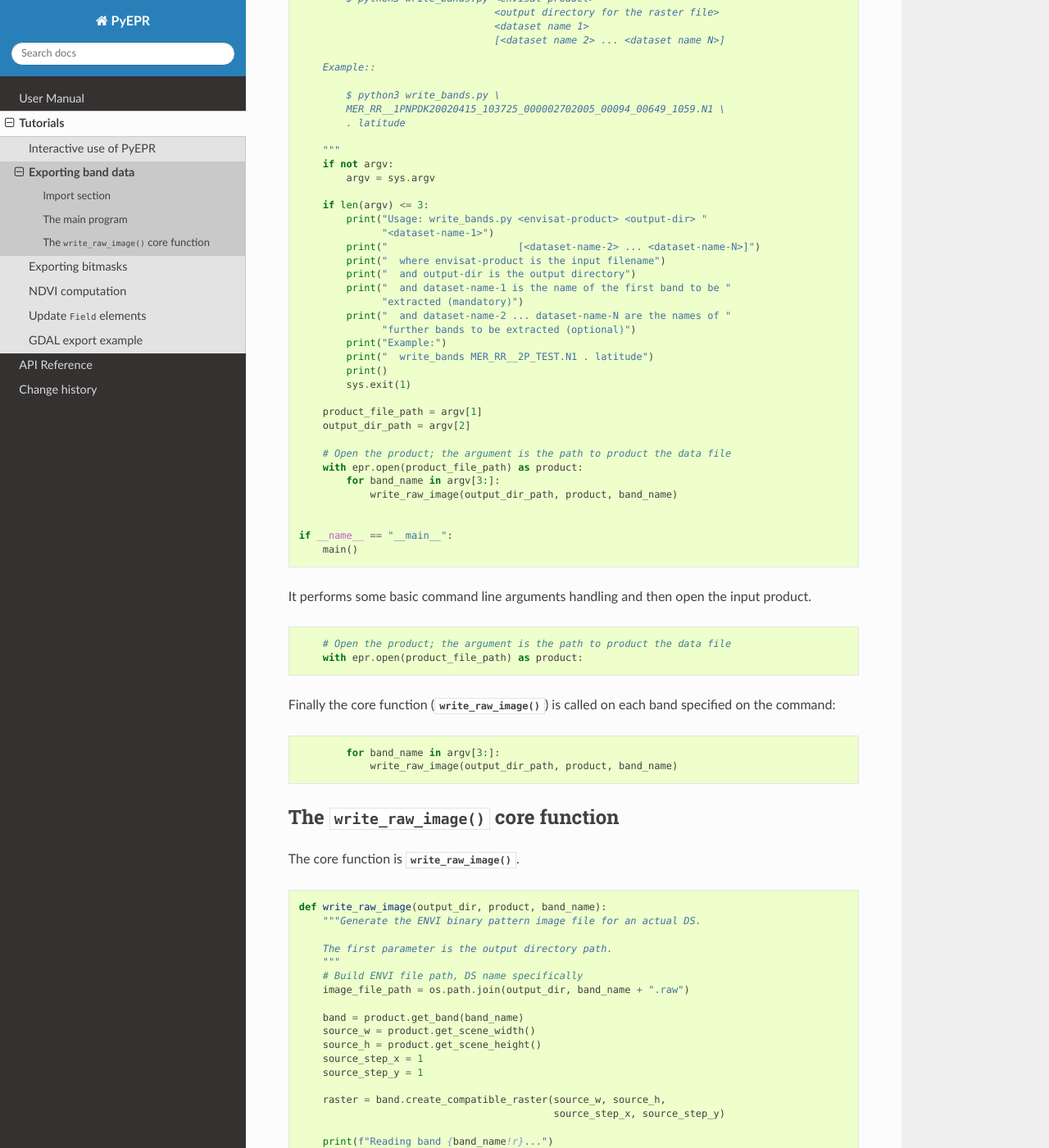
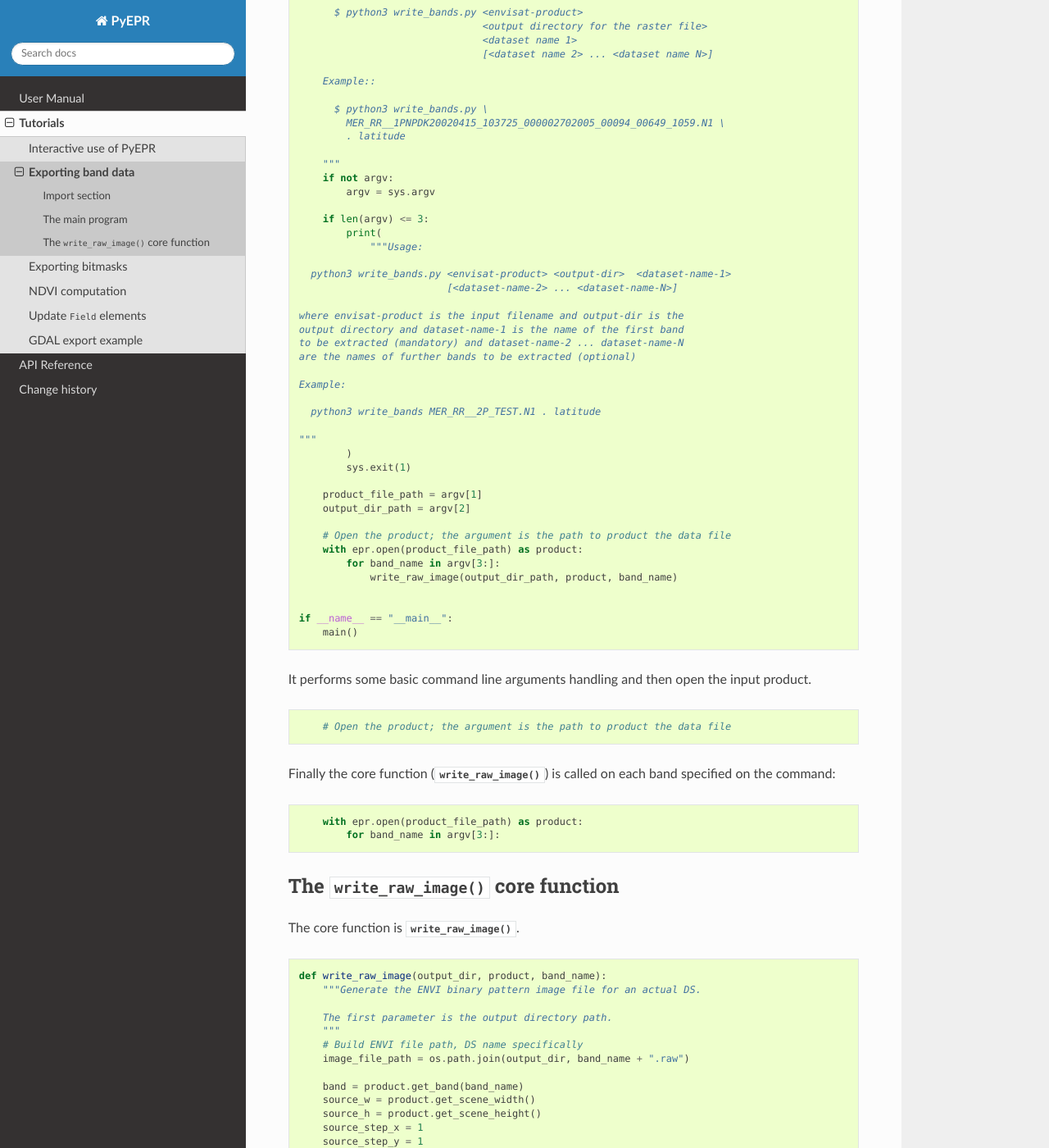
Before and after one commit to avalentino/pyepr, a Sphinx documentation site: the page built from doc/bands_example.rst, in a window 1280 px wide and 1400 px high, scrolled down 1149 px. Shown: the whole window at 82% size. Built offline with Sphinx 7.4.7 and the Read the Docs theme 3.1.0, drawn with Linux system fonts in a browser that asks for light colours; formulas are drawn with MathJax 3; some of the changed text lies outside the part shown.

Commit message:
Reformat examples

```diff
--- a/doc/examples/export_gdalvrt.py
+++ b/doc/examples/export_gdalvrt.py
@@ -1,9 +1,10 @@
 #!/usr/bin/env python3
 
 import os
-import epr
+
 from osgeo import gdal
 
+import epr
 
 epr_to_gdal_type = {
     epr.E_TID_UNKNOWN: gdal.GDT_Unknown,
@@ -21,11 +22,11 @@
 }
 
 
-def epr2gdal_band(band, vrt):
+def epr2gdal_band(band, vrt):  # noqa: C901, PLR0914
     product = band.product
     dataset = band.dataset
     record = dataset.read_record(0)
-    field = record.get_field_at(band._field_index - 1)
+    field = record.get_field_at(band._field_index - 1)  # noqa: SLF001
 
     ysize = product.get_scene_height()
     xsize = product.get_scene_width()
@@ -40,8 +41,10 @@
             raise RuntimeError(f"unable to open {vrt!r}")
         driver = gdal_ds.GetDriver()
         if driver.ShortName != "VRT":
-            raise TypeError(f"unexpected GDAL driver ({driver.ShortName}). "
-                            f"VRT driver expected")
+            raise TypeError(
+                f"unexpected GDAL driver ({driver.ShortName}). "
+                f"VRT driver expected"
+            )
     else:
         driver = gdal.GetDriverByName("VRT")
         if driver is None:
@@ -96,7 +99,7 @@
     return gdal_ds
 
 
-def epr2gdal(product, vrt, overwrite_existing=False):
+def epr2gdal(product, vrt, *, overwrite_existing: bool = False):
     if isinstance(product, str):
         filename = product
         product = epr.open(filename)
@@ -171,13 +174,13 @@
     plt.figure()
     plt.subplot(2, 1, 1)
     plt.imshow(eprdata)
-    plt.grid(True)
+    plt.grid()
     cb = plt.colorbar()
     cb.set_label(unit)
     plt.title("EPR data")
     plt.subplot(2, 1, 2)
     plt.imshow(vrtdata)
-    plt.grid(True)
+    plt.grid()
     cb = plt.colorbar()
     cb.set_label(unit)
     plt.title("VRT data")
--- a/doc/examples/update_elements.py
+++ b/doc/examples/update_elements.py
@@ -2,8 +2,8 @@
 
 import numpy as np
 from matplotlib import pyplot as plt
+
 import epr
-
 
 FILENAME = "MER_LRC_2PTGMV20000620_104318_00000104X000_00000_00000_0001.N1"
 
@@ -15,7 +15,7 @@
 # plot water vapour histogram
 plt.figure()
 plt.bar(orig_bins[:-1], wv_orig_histogram, 0.02, label="original")
-plt.grid(True)
+plt.grid()
 plt.title("Water Vapour Histogram")
 plt.savefig("water_vapour_histogram_01.png")
 
@@ -39,9 +39,9 @@
 # plot histogram of modified data
 plt.figure()
 plt.bar(orig_bins[:-1], wv_orig_histogram, 0.02, label="original")
-plt.grid(True)
+plt.grid()
 plt.title("Water Vapour Histogram")
-plt.hold(True)
+plt.hold()
 plt.bar(new_bins[:-1], wv_new_histogram, 0.02, color="red", label="new")
 plt.legend()
 plt.savefig("water_vapour_histogram_02.png")
@@ -49,7 +49,7 @@
 # plot the water vapour map
 plt.figure(figsize=(8, 4))
 plt.imshow(new_data)
-plt.grid(True)
+plt.grid()
 plt.title("Water Vapour")
 cb = plt.colorbar()
 cb.set_label(f"[{unit}]")
@@ -74,7 +74,7 @@
 # plot the water vapour map
 plt.figure(figsize=(8, 4))
 plt.imshow(data)
-plt.grid(True)
+plt.grid()
 plt.title("Water Vapour with box")
 cb = plt.colorbar()
 cb.set_label(f"[{unit}]")
--- a/doc/examples/write_bands.py
+++ b/doc/examples/write_bands.py
@@ -8,6 +8,7 @@
 
 import os
 import sys
+
 import epr
 
 
@@ -25,8 +26,9 @@
     source_step_x = 1
     source_step_y = 1
 
-    raster = band.create_compatible_raster(source_w, source_h,
-                                           source_step_x, source_step_y)
+    raster = band.create_compatible_raster(
+        source_w, source_h, source_step_x, source_step_y
+    )
 
     print(f"Reading band {band_name!r}...")
     raster = band.read_raster(0, 0, raster)
@@ -37,12 +39,11 @@
         # or better: raster.data.tofile(out_stream)
 
     print(f"Raw image data successfully written to {image_file_path!r}.")
-    print("C data type is %r, element size %u byte(s), "
-          "raster size is %u x %u pixels." % (
-          epr.data_type_id_to_str(raster.data_type),
-          raster.get_elem_size(),
-          raster.get_width(),
-          raster.get_height()))
+    print(
+        f"C data type is {epr.data_type_id_to_str(raster.data_type)!r}, "
+        f"element size {raster.get_elem_size()} byte(s), "
+        f"raster size is {raster.get_width()} x {raster.get_height()} pixels."
+    )
 
 
 def main(*argv):
@@ -53,14 +54,14 @@
 
     Call::
 
-        $ python3 write_bands.py <envisat-product>
-                                 <output directory for the raster file>
-                                 <dataset name 1>
-                                 [<dataset name 2> ... <dataset name N>]
+      $ python3 write_bands.py <envisat-product>
+                               <output directory for the raster file>
+                               <dataset name 1>
+                               [<dataset name 2> ... <dataset name N>]
 
     Example::
 
-        $ python3 write_bands.py \
+      $ python3 write_bands.py \
         MER_RR__1PNPDK20020415_103725_000002702005_00094_00649_1059.N1 \
         . latitude
 
@@ -69,18 +70,23 @@
         argv = sys.argv
 
     if len(argv) <= 3:
-        print("Usage: write_bands.py <envisat-product> <output-dir> "
-              "<dataset-name-1>")
-        print("                      [<dataset-name-2> ... <dataset-name-N>]")
-        print("  where envisat-product is the input filename")
-        print("  and output-dir is the output directory")
-        print("  and dataset-name-1 is the name of the first band to be "
-              "extracted (mandatory)")
-        print("  and dataset-name-2 ... dataset-name-N are the names of "
-              "further bands to be extracted (optional)")
-        print("Example:")
-        print("  write_bands MER_RR__2P_TEST.N1 . latitude")
-        print()
+        print(
+            """Usage:
+
+  python3 write_bands.py <envisat-product> <output-dir>  <dataset-name-1>
+                         [<dataset-name-2> ... <dataset-name-N>]
+
+where envisat-product is the input filename and output-dir is the
+output directory and dataset-name-1 is the name of the first band
+to be extracted (mandatory) and dataset-name-2 ... dataset-name-N
+are the names of further bands to be extracted (optional)
+
+Example:
+
+  python3 write_bands MER_RR__2P_TEST.N1 . latitude
+
+"""
+        )
         sys.exit(1)
 
     product_file_path = argv[1]
--- a/doc/examples/write_bitmask.py
+++ b/doc/examples/write_bitmask.py
@@ -7,7 +7,7 @@
 # https://github.com/bcdev/epr-api/blob/master/src/examples/write_bitmask.c
 
 """Generates bit mask from ENVISAT flags information as "raw" image
-for (e.g.) Photoshop
+for (e.g.) Photoshop.
 
 Call::
 
@@ -17,11 +17,12 @@
 Example to call the main function::
 
     $ python3 write_bitmask.py MER_RR__2P_TEST.N1 \
-    'l2_flags.LAND and !l2_flags.BRIGHT' my_flags.raw
+      'l2_flags.LAND and !l2_flags.BRIGHT' my_flags.raw
 
 """
 
 import sys
+
 import epr
 
 
@@ -30,16 +31,24 @@
         argv = sys.argv
 
     if len(argv) != 4:
-        print("Usage: write_bitmask <envisat-product> <bitmask-expression> "
-              "<output-file>")
-        print("  where envisat-product is the input filename")
-        print("  and bitmask-expression is a string containing the bitmask "
-              "logic")
-        print("  and output-file is the output filename.")
-        print("Example:")
-        print("  MER_RR__2P_TEST.N1 'l2_flags.LAND and not l2_flags.BRIGHT' "
-              "my_flags.raw")
-        print
+        print(
+            """\
+Usage:
+
+  python3 write_bitmask <envisat-product> <bitmask-expression>
+                        <output-file>
+
+where envisat-product is the input filename and bitmask-expression
+is a string containing the bitmask logic and output-file is the
+output filename.
+
+Example:
+
+  MER_RR__2P_TEST.N1 'l2_flags.LAND and not l2_flags.BRIGHT'
+  my_flags.raw
+
+  """
+        )
         sys.exit(1)
 
     product_file_path = argv[1]
@@ -55,8 +64,9 @@
         source_step_x = 1
         source_step_y = 1
 
-        bm_raster = epr.create_bitmask_raster(source_width, source_height,
-                                              source_step_x, source_step_y)
+        bm_raster = epr.create_bitmask_raster(
+            source_width, source_height, source_step_x, source_step_y
+        )
 
         product.read_bitmask_raster(bm_expr, offset_x, offset_y, bm_raster)
 
@@ -64,8 +74,10 @@
             bm_raster.data.tofile(out_stream)
 
     print(f"Raw image data successfully written to {image_file_path!r}.")
-    print(f"Data type is 'byte', size is {source_width} x {source_height} "
-          f"pixels.")
+    print(
+        f"Data type is 'byte', size is {source_width} x {source_height} "
+        f"pixels."
+    )
 
 
 if __name__ == "__main__":
--- a/doc/examples/write_ndvi.py
+++ b/doc/examples/write_ndvi.py
@@ -7,7 +7,7 @@
 # https://github.com/bcdev/epr-api/blob/master/src/examples/write_ndvi.c
 
 
-"""Example for using the epr-api
+"""Example for using the epr-api.
 
 Demonstrates how to open a MERIS L1b product and calculate the NDVI.
 
@@ -36,11 +36,20 @@
         argv = sys.argv
 
     if len(argv) != 3:
-        print("Usage: write_ndvi <envisat-product> <output-file>")
-        print("  where envisat-product is the input filename")
-        print("  and output-file is the output filename.")
-        print("Example: MER_RR__1P_TEST.N1 my_ndvi.raw")
-        print
+        print(
+            """"
+Usage:
+  python3 write_ndvi <envisat-product> <output-file>
+
+where envisat-product is the input filename
+and output-file is the output filename.
+
+Example:
+
+  MER_RR__1P_TEST.N1 my_ndvi.raw
+
+"""
+        )
         sys.exit(1)
 
     # Open the product
@@ -58,23 +67,25 @@
         height = product.get_scene_height()
         subsampling_x = 1
         subsampling_y = 1
-        raster1 = band1.create_compatible_raster(width, height,
-                                                 subsampling_x, subsampling_y)
-        raster2 = band2.create_compatible_raster(width, height,
-                                                 subsampling_x, subsampling_y)
+        raster1 = band1.create_compatible_raster(
+            width, height, subsampling_x, subsampling_y
+        )
+        raster2 = band2.create_compatible_raster(
+            width, height, subsampling_x, subsampling_y
+        )
 
         # Read the radiance into the raster.
         offset_x = 0
         offset_y = 0
 
-        logging.info(f"read {band1_name!r} data")
+        logging.info("read %r data", band1_name)
         band1.read_raster(offset_x, offset_y, raster1)
 
-        logging.info(f"read {band2_name!r} data")
+        logging.info("read %r data", band2_name)
         band2.read_raster(offset_x, offset_y, raster2)
 
         # Open the output file
-        logging.info(f"write ndvi to {argv[2]!r}")
+        logging.info("write ndvi to %r", argv[2])
         with open(argv[2], "wb") as out_stream:
 
             # Loop over all pixel and calculate the NDVI.
```
Also changed, not shown: doc/bands_example.rst (+5 -5 lines), doc/bitmask_example.rst (+6 -6 lines), doc/gdal_export_example.rst (+8 -8 lines), doc/ndvi_example.rst (+6 -6 lines).
